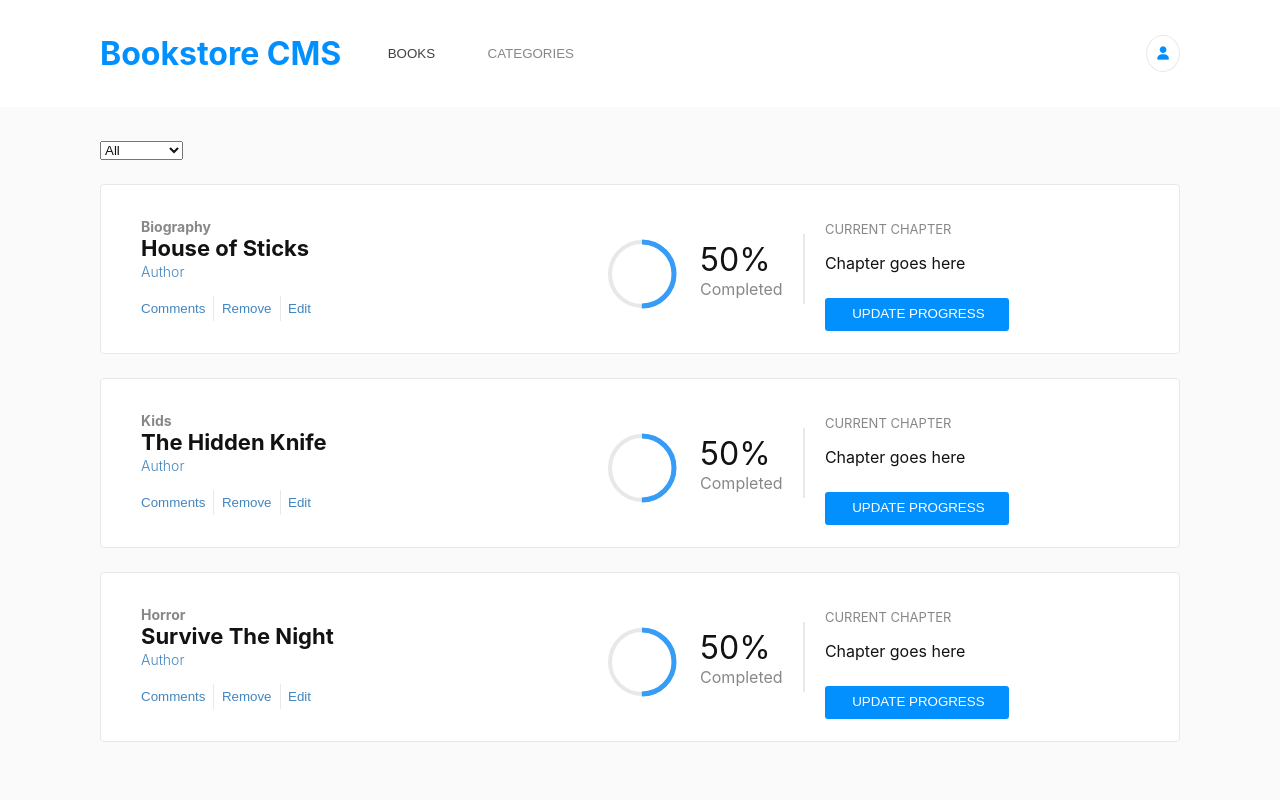
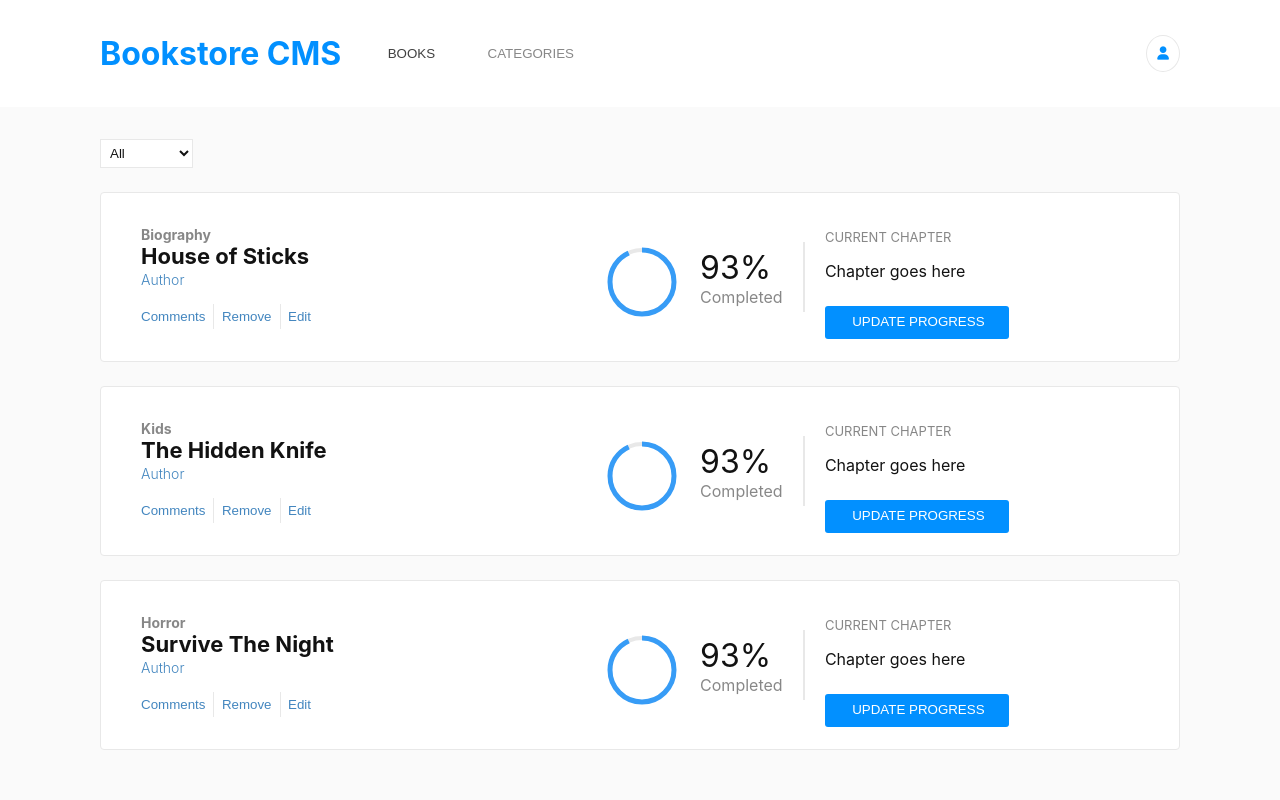
Before and after one commit to gscarv13/bookstore-cms, a React (Create React App) app: page / in a window 1280 px wide. Shown: the top 800 px of the page. Built offline with nearby package versions, Linux system fonts and the light colour scheme.

Commit message:
Make progress placeholder random, Modify filter css

```diff
--- a/src/components/Book.js
+++ b/src/components/Book.js
@@ -11,7 +11,7 @@ const displayFlex = {
 const calcProgress = (percent, circ) => circ - (percent * circ) / 100;
 const radius = (80 / 2) - (4 * 2);
 const calcCircumference = (radius) => radius * 2 * Math.PI;
-const currPercent = 50;
+const currPercent = Math.floor(Math.random() * 100);
 const currCircumference = calcCircumference(radius);
 
 const Book = (props) => {
--- a/src/components/CategoryFilter.js
+++ b/src/components/CategoryFilter.js
@@ -1,11 +1,17 @@
 import PropTypes from 'prop-types';
 import { categories } from './BooksForm';
+
+const style = {
+  padding: '5px',
+  border: '1px solid #e8e8e8',
+  backgroundColor: '#fff',
+};
 
 const CategoryFilter = (props) => {
   const { handleChange } = props;
   return (
     <div>
-      <select id="filter" onChange={handleChange}>
+      <select style={style} id="filter" onChange={handleChange}>
         <option value="All">All</option>
         {categories.map((op, i) => <option key={i.toString()} value={op}>{op}</option>)}
       </select>
```
